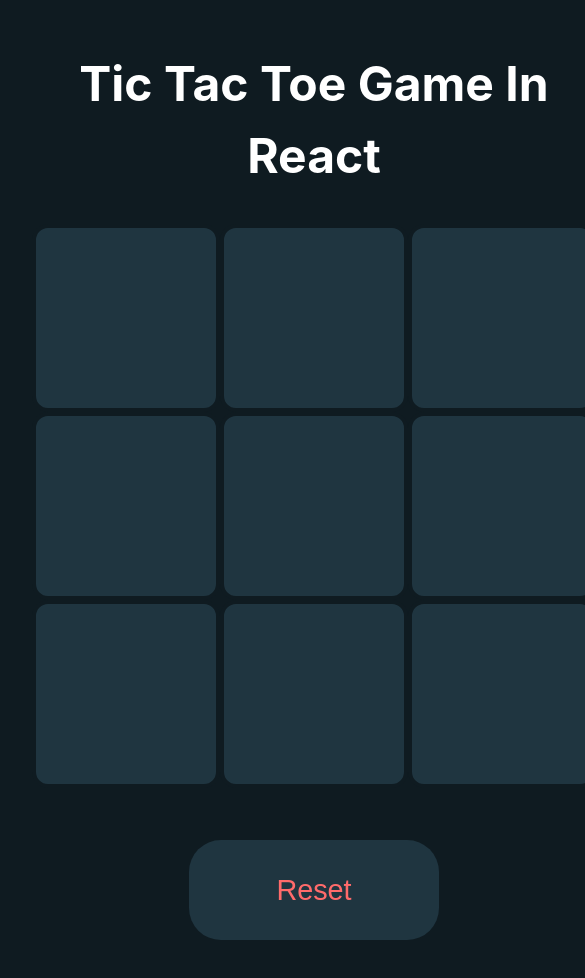
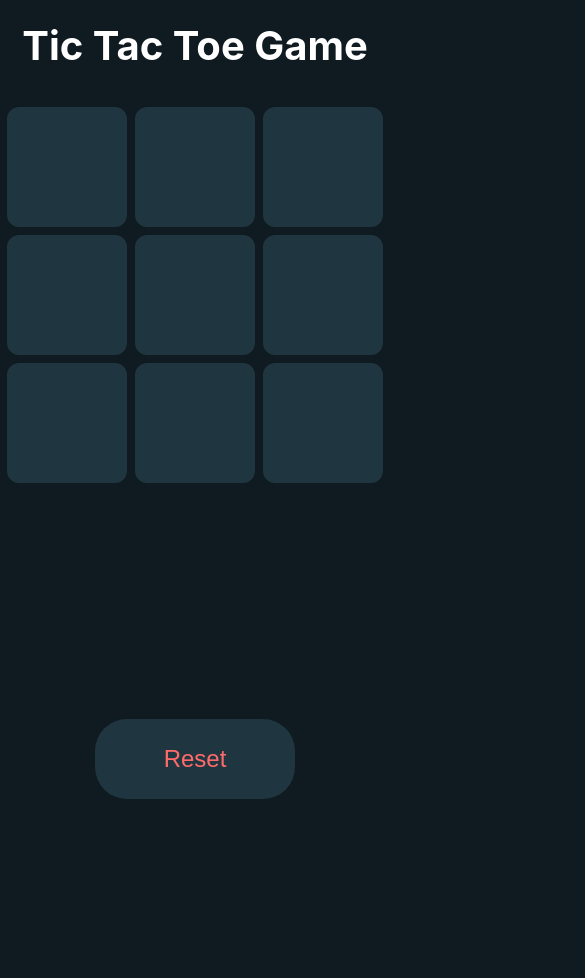
Before and after one commit to danidudileka/Tic-Tac-Toe-Game-React, a React (Vite) app: page / in a window 390 px wide. Shown: the top 978 px of the page, 585 px wide, since content can reach past the window. After the commit the page ends 844 px from the top, so only its background shows below. Built offline with nearby package versions, Linux system fonts and the light colour scheme.

Commit message:
made responsive

```diff
--- a/src/App.css
+++ b/src/App.css
@@ -1,4 +1,3 @@
 #root {
   margin: 0 auto;
-  padding: 2rem;
 }
--- a/src/Components/TicTacToe.css
+++ b/src/Components/TicTacToe.css
@@ -1,3 +1,4 @@
+/* Default styles */
 .container {
   text-align: center;
 }
@@ -38,8 +39,31 @@
   width: 564px;
   display: flex;
   margin: auto;
+  justify-content: center;
 }
 
 .boxes img {
   margin: 50px;
 }
+
+/* Responsive styles */
+@media (max-width: 768px) {
+  .title {
+    font-size: 2.5rem;
+  }
+
+  .reset {
+    width: 200px;
+    height: 80px;
+    font-size: 1.5rem;
+  }
+
+  .boxes {
+    height: 120px;
+    width: 120px;
+  }
+
+  .board {
+    width: 80%;
+  }
+}
--- a/src/Components/TicTacToe.jsx
+++ b/src/Components/TicTacToe.jsx
@@ -10,7 +10,7 @@ const TicTacToe = () => {
   let [count, setCount] = useState(0);
   let [lock, setLock] = useState(false);
   let [title, setTitle] = useState({
-    text: "Tic Tac Toe Game In React",
+    text: "Tic Tac Toe Game",
     color: "",
   });
 
@@ -45,14 +45,23 @@ const TicTacToe = () => {
   };
 
   const checkWin = () => {
-    if (data[0] === data[1] && data[1] === data[2] && data[2] !== "") {won(data[2])}
-    else if (data[3] === data[4] && data[4] === data[5] && data[5] !== "") {won(data[5])}
-    else if (data[6] === data[7] && data[7] === data[8] && data[8] !== "") {won(data[8])}
-    else if (data[0] === data[3] && data[3] === data[6] && data[6] !== "") {won(data[6])}
-    else if (data[1] === data[4] && data[4] === data[7] && data[7] !== "") {won(data[7])}
-    else if (data[2] === data[5] && data[5] === data[8] && data[8] !== "") {won(data[8])}
-    else if (data[0] === data[4] && data[4] === data[8] && data[8] !== "") {won(data[8])}
-    else if (data[2] === data[4] && data[4] === data[6] && data[6] !== "") {won(data[6])}
+    if (data[0] === data[1] && data[1] === data[2] && data[2] !== "") {
+      won(data[2]);
+    } else if (data[3] === data[4] && data[4] === data[5] && data[5] !== "") {
+      won(data[5]);
+    } else if (data[6] === data[7] && data[7] === data[8] && data[8] !== "") {
+      won(data[8]);
+    } else if (data[0] === data[3] && data[3] === data[6] && data[6] !== "") {
+      won(data[6]);
+    } else if (data[1] === data[4] && data[4] === data[7] && data[7] !== "") {
+      won(data[7]);
+    } else if (data[2] === data[5] && data[5] === data[8] && data[8] !== "") {
+      won(data[8]);
+    } else if (data[0] === data[4] && data[4] === data[8] && data[8] !== "") {
+      won(data[8]);
+    } else if (data[2] === data[4] && data[4] === data[6] && data[6] !== "") {
+      won(data[6]);
+    }
   };
 
   const won = (winner) => {
@@ -60,12 +69,12 @@ const TicTacToe = () => {
     if (winner === "x") {
       setTitle({
         text: "Congratulations: X Wins",
-        color: "#FFC226", // Set the color for X wins
+        color: "#FFC226",
       });
     } else if (winner === "o") {
       setTitle({
         text: "Congratulations: O Wins",
-        color: "#26ffcb", // Set the color for O wins
+        color: "#26ffcb",
       });
     }
   };
@@ -73,7 +82,7 @@ const TicTacToe = () => {
   const handleReset = () => {
     setLock(false);
     data = ["", "", "", "", "", "", "", "", ""];
-    setTitle({text:"Tic Tac Toe Game In React", color: "#fff"});
+    setTitle({ text: "Tic Tac Toe Game", color: "#fff" });
     boxArray.forEach((box) => {
       box.current.innerHTML = "";
     });
@@ -81,9 +90,9 @@ const TicTacToe = () => {
 
   return (
     <div className="container">
-        <h1 className="title" style={{ color: title.color }} ref={titleRef}>
-            {title.text}
-        </h1>
+      <h1 className="title" style={{ color: title.color }} ref={titleRef}>
+        {title.text}
+      </h1>
       <div className="board">
         <div className="row1">
           <div className="boxes" ref={box1} onClick={(e) => toggle(e, 0)}></div>
--- a/src/index.css
+++ b/src/index.css
@@ -13,6 +13,7 @@
   -moz-osx-font-smoothing: grayscale;
 }
 
+
 body {
   margin: 0;
   display: flex;
```
